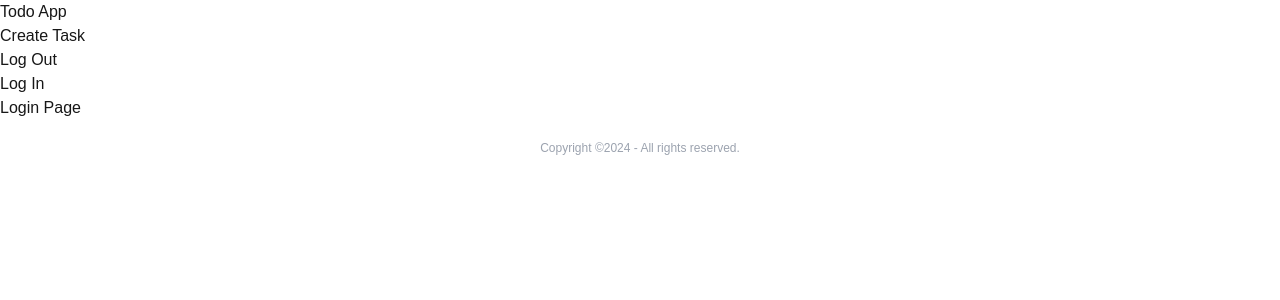
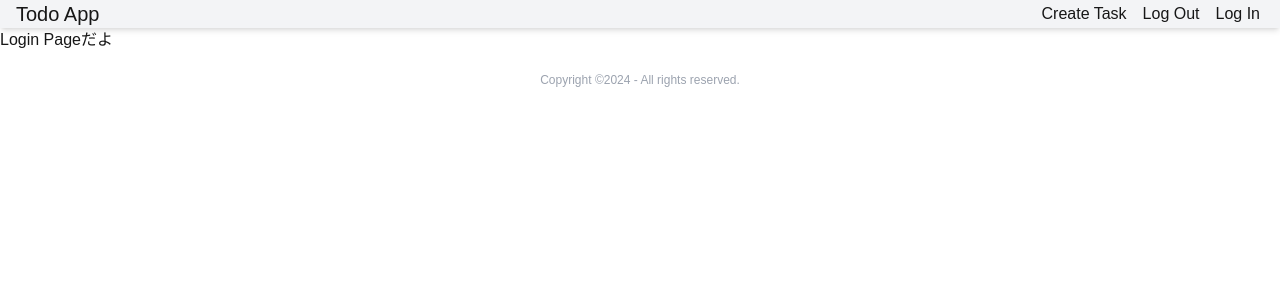
Before and after one commit to YamaGHcom/my-first-app, a Next.js app: page /login in a window 1280 px wide. Shown: the top 300 px of the page. Built offline with nearby package versions, Linux system fonts and the light colour scheme.

Commit message:
mv actions src/   modify useController.tsx Header.tsx

```diff
--- a/actions/userController.ts
+++ b/src/actions/userController.ts
@@ -1,6 +1,6 @@
 "use server"
 
-import { getCollection } from "../src/lib/db.js"
+import { getCollection } from "../lib/db.js"
 import bcrypt from 'bcrypt'
 import { cookies } from 'next/headers'
 import jwt from 'jsonwebtoken'
@@ -55,7 +55,7 @@ export const login = async function (prevState: User, formData: User) {
 
     //create jwt value
     //JWTを作成
-    const ourTokenValue = jwt.sign({ skycolor: "blue", userId: user._id, exp: Math.floor(Date.now() / 1000) + 60 * 60 * 24 }, secret)
+    const ourTokenValue = jwt.sign({ userId: user._id, exp: Math.floor(Date.now() / 1000) + 60 * 60 * 24 }, secret)
 
     //log the user in by giving them a cookie
     //JWTをクッキーに保存
@@ -90,7 +90,7 @@ export const register = async function (prevState: User, formData: User) {
     const ourUser = {
         username: formData.username,
         password: formData.password,
-    }
+    } as User;
 
     if (typeof ourUser.username != "string") ourUser.username = "";
     if (typeof ourUser.password != "string") ourUser.password = "";
--- a/src/app/create-task/page.tsx
+++ b/src/app/create-task/page.tsx
@@ -0,0 +1,6 @@
+export default function page() {
+
+    return (
+        <div>Create Taskページだよ</div>
+    )
+}
--- a/src/app/login/page.tsx
+++ b/src/app/login/page.tsx
@@ -1,5 +1,5 @@
 export default function page() {
     return (
-        <div>Login Page</div>
+        <div>Login Pageだよ</div>
     )
 }
--- a/src/app/page.tsx
+++ b/src/app/page.tsx
@@ -5,7 +5,7 @@ import Link from "next/link";
 export default function Home() {
   return (
     <div>
-
+      トップページだよ
     </div>
   );
 }
--- a/src/components/Header.tsx
+++ b/src/components/Header.tsx
@@ -2,18 +2,22 @@ import Link from 'next/link'
 
 export default function Header() {
     return (
-        <header>
-            <div>
-                <div>
-                    <Link href="/">Todo App</Link>
+        <header className="bg-gray-100 shadow-md">
+            <div className="navbar bg-base-100 flex justify-between items-center px-4">
+                <div className="flex-1">
+                    <Link href="/" className='btn btn-ghost text-xl'>Todo App</Link>
                 </div>
-                <div>
-                    <ul>
-                        <li>Create Task</li>
-                        <li>Log Out</li>
-                    </ul>
-                    <ul>
-                        <li>Log In</li>
+                <div className="flex-none">
+                    <ul className="flex space-x-4 px-1">
+                        <li>
+                            <Link href="create-task">Create Task</Link>
+                        </li>
+                        <li>
+                            <button>Log Out</button>
+                        </li>
+                        <li>
+                            <button>Log In</button>
+                        </li>
                     </ul>
                 </div>
 
```
